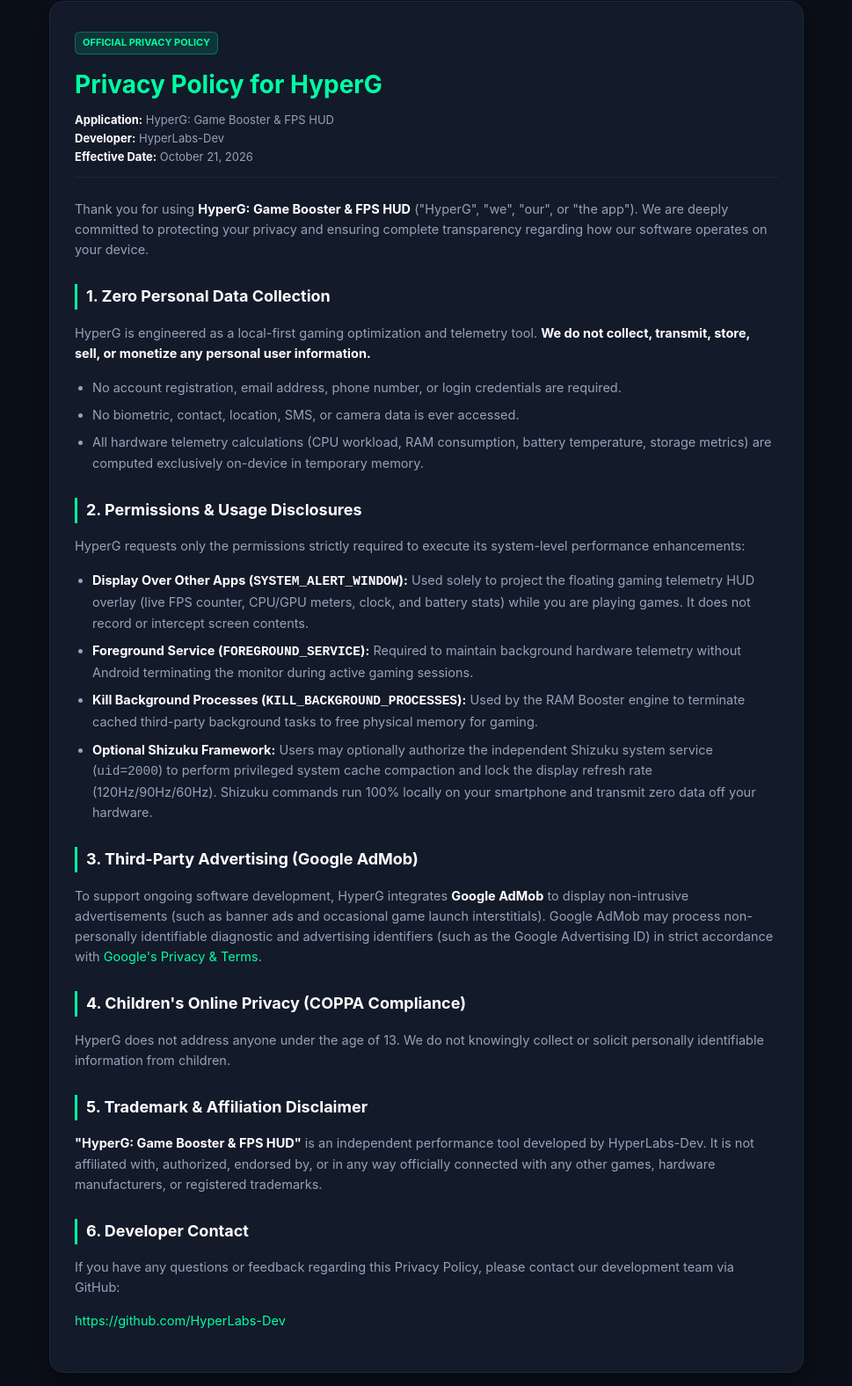
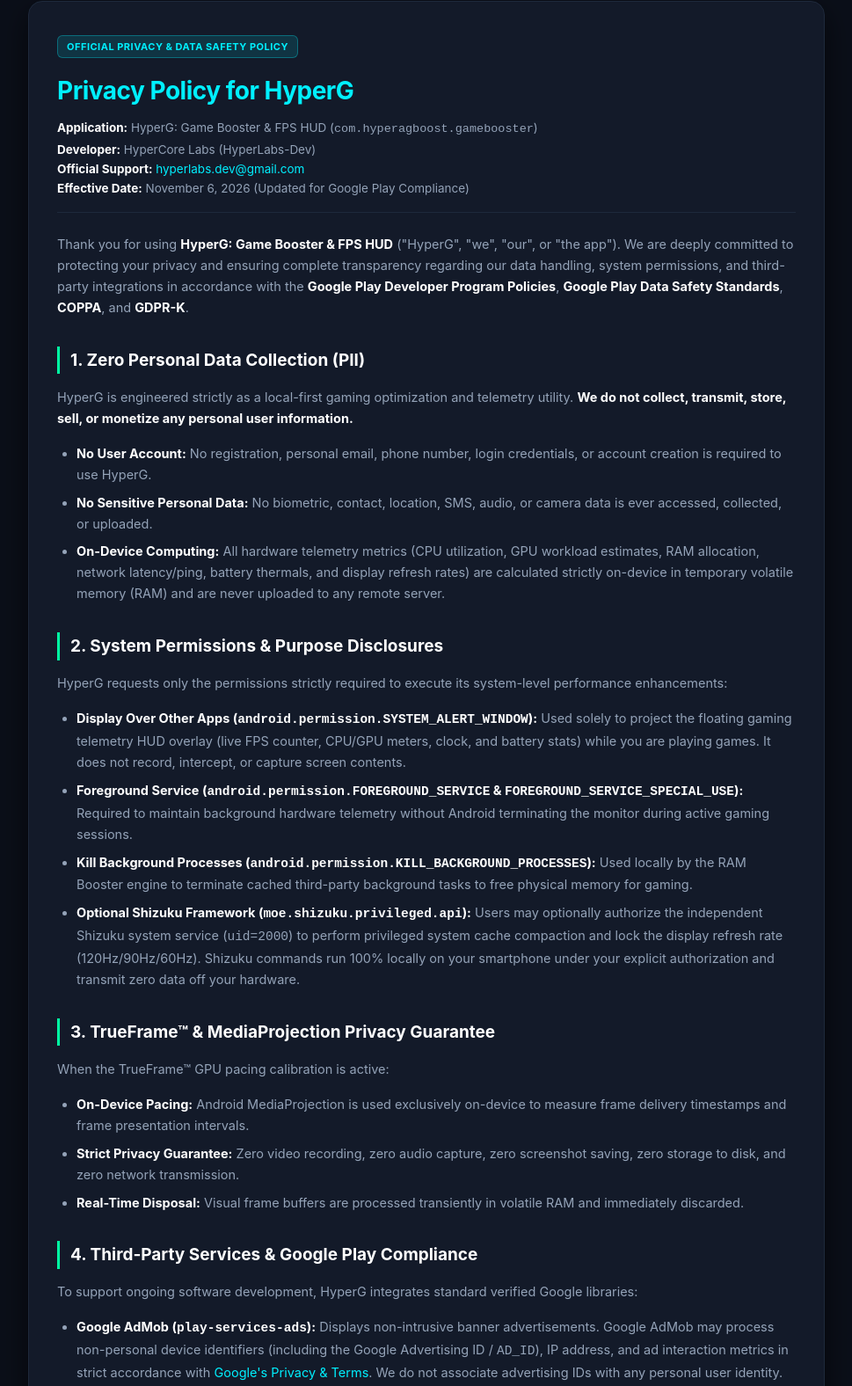
Before and after one commit to HyperLabs-Dev/hyperlabs-dev.github.io, a plain HTML site: page hyperg-privacy-policy.html in a window 1280 px wide. Shown: the part 23-1599 px from the top of the page at 88% size, without its empty margins (155-1124 px from the left). Drawn offline with Linux system fonts and the light colour scheme.

Commit message:
docs: update HyperG privacy policy to full Google Play Data Safety compliance with hyperlabs.dev@gmail.com and index redirect

```diff
--- a/hyperg-privacy-policy.html
+++ b/hyperg-privacy-policy.html
@@ -11,52 +11,54 @@
             --text-primary: #f1f5f9;
             --text-secondary: #94a3b8;
             --accent-color: #00ffa3;
+            --accent-cyan: #00f0ff;
             --border-color: #1e293b;
         }
         body {
             font-family: -apple-system, BlinkMacSystemFont, "Segoe UI", Roboto, Helvetica, Arial, sans-serif;
             background-color: var(--bg-color);
             color: var(--text-primary);
-            line-height: 1.6;
+            line-height: 1.65;
             margin: 0;
             padding: 24px 16px;
         }
         .container {
-            max-width: 800px;
+            max-width: 840px;
             margin: 0 auto;
             background: var(--card-bg);
             border: 1px solid var(--border-color);
             border-radius: 16px;
-            padding: 32px 28px;
-            box-shadow: 0 10px 30px rgba(0,0,0,0.5);
+            padding: 36px 32px;
+            box-shadow: 0 12px 35px rgba(0,0,0,0.6);
         }
         h1 {
-            color: var(--accent-color);
+            color: var(--accent-cyan);
             font-size: 28px;
-            margin-top: 0;
+            margin-top: 4px;
             margin-bottom: 8px;
+            letter-spacing: -0.5px;
         }
         .meta {
             color: var(--text-secondary);
-            font-size: 13px;
+            font-size: 13.5px;
             margin-bottom: 24px;
             border-bottom: 1px solid var(--border-color);
-            padding-bottom: 12px;
+            padding-bottom: 16px;
         }
         h2 {
             color: #ffffff;
-            font-size: 18px;
-            margin-top: 28px;
+            font-size: 19px;
+            margin-top: 32px;
             margin-bottom: 12px;
             border-left: 3px solid var(--accent-color);
-            padding-left: 10px;
+            padding-left: 12px;
         }
         p, li {
             color: var(--text-secondary);
             font-size: 14.5px;
         }
         ul {
-            padding-left: 20px;
+            padding-left: 22px;
         }
         li {
             margin-bottom: 8px;
@@ -65,7 +67,7 @@
             color: #ffffff;
         }
         a {
-            color: var(--accent-color);
+            color: var(--accent-cyan);
             text-decoration: none;
         }
         a:hover {
@@ -73,58 +75,93 @@
         }
         .badge {
             display: inline-block;
-            background: rgba(0, 255, 163, 0.12);
-            color: var(--accent-color);
-            border: 1px solid rgba(0, 255, 163, 0.3);
+            background: rgba(0, 240, 255, 0.12);
+            color: var(--accent-cyan);
+            border: 1px solid rgba(0, 240, 255, 0.3);
             border-radius: 6px;
-            padding: 3px 8px;
+            padding: 3px 10px;
             font-size: 11px;
-            font-weight: bold;
-            margin-bottom: 12px;
+            font-weight: 700;
+            letter-spacing: 0.5px;
+            margin-bottom: 10px;
+        }
+        .contact-box {
+            background: rgba(0, 255, 163, 0.05);
+            border: 1px solid rgba(0, 255, 163, 0.2);
+            border-radius: 10px;
+            padding: 16px 20px;
+            margin-top: 16px;
         }
     </style>
 </head>
 <body>
     <div class="container">
-        <div class="badge">OFFICIAL PRIVACY POLICY</div>
+        <div class="badge">OFFICIAL PRIVACY & DATA SAFETY POLICY</div>
         <h1>Privacy Policy for HyperG</h1>
         <div class="meta">
-            <strong>Application:</strong> HyperG: Game Booster & FPS HUD<br>
-            <strong>Developer:</strong> HyperLabs-Dev<br>
-            <strong>Effective Date:</strong> October 21, 2026
+            <strong>Application:</strong> HyperG: Game Booster & FPS HUD (<code>com.hyperagboost.gamebooster</code>)<br>
+            <strong>Developer:</strong> HyperCore Labs (HyperLabs-Dev)<br>
+            <strong>Official Support:</strong> <a href="mailto:hyperlabs.dev@gmail.com">hyperlabs.dev@gmail.com</a><br>
+            <strong>Effective Date:</strong> November 6, 2026 (Updated for Google Play Compliance)
         </div>
 
-        <p>Thank you for using <strong>HyperG: Game Booster & FPS HUD</strong> ("HyperG", "we", "our", or "the app"). We are deeply committed to protecting your privacy and ensuring complete transparency regarding how our software operates on your device.</p>
+        <p>Thank you for using <strong>HyperG: Game Booster & FPS HUD</strong> ("HyperG", "we", "our", or "the app"). We are deeply committed to protecting your privacy and ensuring complete transparency regarding our data handling, system permissions, and third-party integrations in accordance with the <strong>Google Play Developer Program Policies</strong>, <strong>Google Play Data Safety Standards</strong>, <strong>COPPA</strong>, and <strong>GDPR-K</strong>.</p>
 
-        <h2>1. Zero Personal Data Collection</h2>
-        <p>HyperG is engineered as a local-first gaming optimization and telemetry tool. <strong>We do not collect, transmit, store, sell, or monetize any personal user information.</strong></p>
+        <h2>1. Zero Personal Data Collection (PII)</h2>
+        <p>HyperG is engineered strictly as a local-first gaming optimization and telemetry utility. <strong>We do not collect, transmit, store, sell, or monetize any personal user information.</strong></p>
         <ul>
-            <li>No account registration, email address, phone number, or login credentials are required.</li>
-            <li>No biometric, contact, location, SMS, or camera data is ever accessed.</li>
-            <li>All hardware telemetry calculations (CPU workload, RAM consumption, battery temperature, storage metrics) are computed exclusively on-device in temporary memory.</li>
+            <li><strong>No User Account:</strong> No registration, personal email, phone number, login credentials, or account creation is required to use HyperG.</li>
+            <li><strong>No Sensitive Personal Data:</strong> No biometric, contact, location, SMS, audio, or camera data is ever accessed, collected, or uploaded.</li>
+            <li><strong>On-Device Computing:</strong> All hardware telemetry metrics (CPU utilization, GPU workload estimates, RAM allocation, network latency/ping, battery thermals, and display refresh rates) are calculated strictly on-device in temporary volatile memory (RAM) and are never uploaded to any remote server.</li>
         </ul>
 
-        <h2>2. Permissions & Usage Disclosures</h2>
+        <h2>2. System Permissions & Purpose Disclosures</h2>
         <p>HyperG requests only the permissions strictly required to execute its system-level performance enhancements:</p>
         <ul>
-            <li><strong>Display Over Other Apps (<code>SYSTEM_ALERT_WINDOW</code>):</strong> Used solely to project the floating gaming telemetry HUD overlay (live FPS counter, CPU/GPU meters, clock, and battery stats) while you are playing games. It does not record or intercept screen contents.</li>
-            <li><strong>Foreground Service (<code>FOREGROUND_SERVICE</code>):</strong> Required to maintain background hardware telemetry without Android terminating the monitor during active gaming sessions.</li>
-            <li><strong>Kill Background Processes (<code>KILL_BACKGROUND_PROCESSES</code>):</strong> Used by the RAM Booster engine to terminate cached third-party background tasks to free physical memory for gaming.</li>
-            <li><strong>Optional Shizuku Framework:</strong> Users may optionally authorize the independent Shizuku system service (<code>uid=2000</code>) to perform privileged system cache compaction and lock the display refresh rate (120Hz/90Hz/60Hz). Shizuku commands run 100% locally on your smartphone and transmit zero data off your hardware.</li>
+            <li><strong>Display Over Other Apps (<code>android.permission.SYSTEM_ALERT_WINDOW</code>):</strong> Used solely to project the floating gaming telemetry HUD overlay (live FPS counter, CPU/GPU meters, clock, and battery stats) while you are playing games. It does not record, intercept, or capture screen contents.</li>
+            <li><strong>Foreground Service (<code>android.permission.FOREGROUND_SERVICE</code> & <code>FOREGROUND_SERVICE_SPECIAL_USE</code>):</strong> Required to maintain background hardware telemetry without Android terminating the monitor during active gaming sessions.</li>
+            <li><strong>Kill Background Processes (<code>android.permission.KILL_BACKGROUND_PROCESSES</code>):</strong> Used locally by the RAM Booster engine to terminate cached third-party background tasks to free physical memory for gaming.</li>
+            <li><strong>Optional Shizuku Framework (<code>moe.shizuku.privileged.api</code>):</strong> Users may optionally authorize the independent Shizuku system service (<code>uid=2000</code>) to perform privileged system cache compaction and lock the display refresh rate (120Hz/90Hz/60Hz). Shizuku commands run 100% locally on your smartphone under your explicit authorization and transmit zero data off your hardware.</li>
         </ul>
 
-        <h2>3. Third-Party Advertising (Google AdMob)</h2>
-        <p>To support ongoing software development, HyperG integrates <strong>Google AdMob</strong> to display non-intrusive advertisements (such as banner ads and occasional game launch interstitials). Google AdMob may process non-personally identifiable diagnostic and advertising identifiers (such as the Google Advertising ID) in strict accordance with <a href="https://policies.google.com/privacy" target="_blank" rel="noopener">Google's Privacy & Terms</a>.</p>
+        <h2>3. TrueFrame™ & MediaProjection Privacy Guarantee</h2>
+        <p>When the TrueFrame™ GPU pacing calibration is active:</p>
+        <ul>
+            <li><strong>On-Device Pacing:</strong> Android MediaProjection is used exclusively on-device to measure frame delivery timestamps and frame presentation intervals.</li>
+            <li><strong>Strict Privacy Guarantee:</strong> Zero video recording, zero audio capture, zero screenshot saving, zero storage to disk, and zero network transmission.</li>
+            <li><strong>Real-Time Disposal:</strong> Visual frame buffers are processed transiently in volatile RAM and immediately discarded.</li>
+        </ul>
 
-        <h2>4. Children's Online Privacy (COPPA Compliance)</h2>
-        <p>HyperG does not address anyone under the age of 13. We do not knowingly collect or solicit personally identifiable information from children.</p>
+        <h2>4. Third-Party Services & Google Play Compliance</h2>
+        <p>To support ongoing software development, HyperG integrates standard verified Google libraries:</p>
+        <ul>
+            <li><strong>Google AdMob (<code>play-services-ads</code>):</strong> Displays non-intrusive banner advertisements. Google AdMob may process non-personal device identifiers (including the Google Advertising ID / <code>AD_ID</code>), IP address, and ad interaction metrics in strict accordance with <a href="https://policies.google.com/privacy" target="_blank" rel="noopener">Google's Privacy & Terms</a>. We do not associate advertising IDs with any personal user identity.</li>
+            <li><strong>Firebase Crashlytics & Analytics (<code>firebase-crashlytics</code>):</strong> Collects anonymized crash logs, stack traces, device hardware models, and OS build versions to detect cold-boot crashes and ensure stability across diverse devices. No personally identifiable data is collected or stored.</li>
+            <li><strong>Google Play In-App Billing (<code>com.android.vending.BILLING</code>):</strong> Optional VIP upgrades are handled entirely and securely through Google Play Billing. HyperG never accesses, collects, or stores payment credentials, credit card numbers, or banking details.</li>
+        </ul>
 
-        <h2>5. Trademark & Affiliation Disclaimer</h2>
-        <p><strong>"HyperG: Game Booster & FPS HUD"</strong> is an independent performance tool developed by HyperLabs-Dev. It is not affiliated with, authorized, endorsed by, or in any way officially connected with any other games, hardware manufacturers, or registered trademarks.</p>
+        <h2>5. Data Retention & User Data Deletion Rights</h2>
+        <p>In full compliance with Google Play's User Data policy:</p>
+        <ul>
+            <li><strong>Retention Policy:</strong> Because HyperG operates without cloud databases and maintains no user accounts, we retain no personal user data on external servers.</li>
+            <li><strong>Deletion Mechanism:</strong> You have complete control over all data stored locally on your device. You can immediately delete all local app preferences, customizer settings, and benchmark histories at any time by clearing application data via:<br>
+            <code>Android Settings &gt; Apps &gt; HyperG &gt; Storage &gt; Clear Storage / Clear Data</code><br>
+            or by uninstalling the application from your device.</li>
+        </ul>
 
-        <h2>6. Developer Contact</h2>
-        <p>If you have any questions or feedback regarding this Privacy Policy, please contact our development team via GitHub:</p>
-        <p><a href="https://github.com/HyperLabs-Dev" target="_blank" rel="noopener">https://github.com/HyperLabs-Dev</a></p>
+        <h2>6. Children's Online Privacy (COPPA & GDPR-K Compliance)</h2>
+        <p>HyperG does not address or target anyone under the age of 13 (or under 16 in the European Union). We do not knowingly collect or solicit personally identifiable information from children.</p>
+
+        <h2>7. Trademark & Affiliation Disclaimer</h2>
+        <p><strong>"HyperG: Game Booster & FPS HUD"</strong> is an independent performance tool developed by HyperCore Labs (HyperLabs-Dev). It is not affiliated with, authorized, endorsed by, or in any way officially connected with any other games, hardware manufacturers, or registered trademarks.</p>
+
+        <h2>8. Developer Contact & Official Support</h2>
+        <p>For any questions, feedback, or inquiries regarding this Privacy Policy or your data, please contact our engineering team:</p>
+        <div class="contact-box">
+            <p><strong>Official Support Email:</strong> <a href="mailto:hyperlabs.dev@gmail.com">hyperlabs.dev@gmail.com</a></p>
+            <p><strong>Developer Entity:</strong> HyperCore Labs (HyperLabs-Dev)</p>
+            <p><strong>GitHub Repository:</strong> <a href="https://github.com/Harsh10er/HyperGBoost" target="_blank" rel="noopener">https://github.com/Harsh10er/HyperGBoost</a></p>
+        </div>
     </div>
 </body>
 </html>
```
Also changed, not shown: index.html (added, +11 -0 lines).
